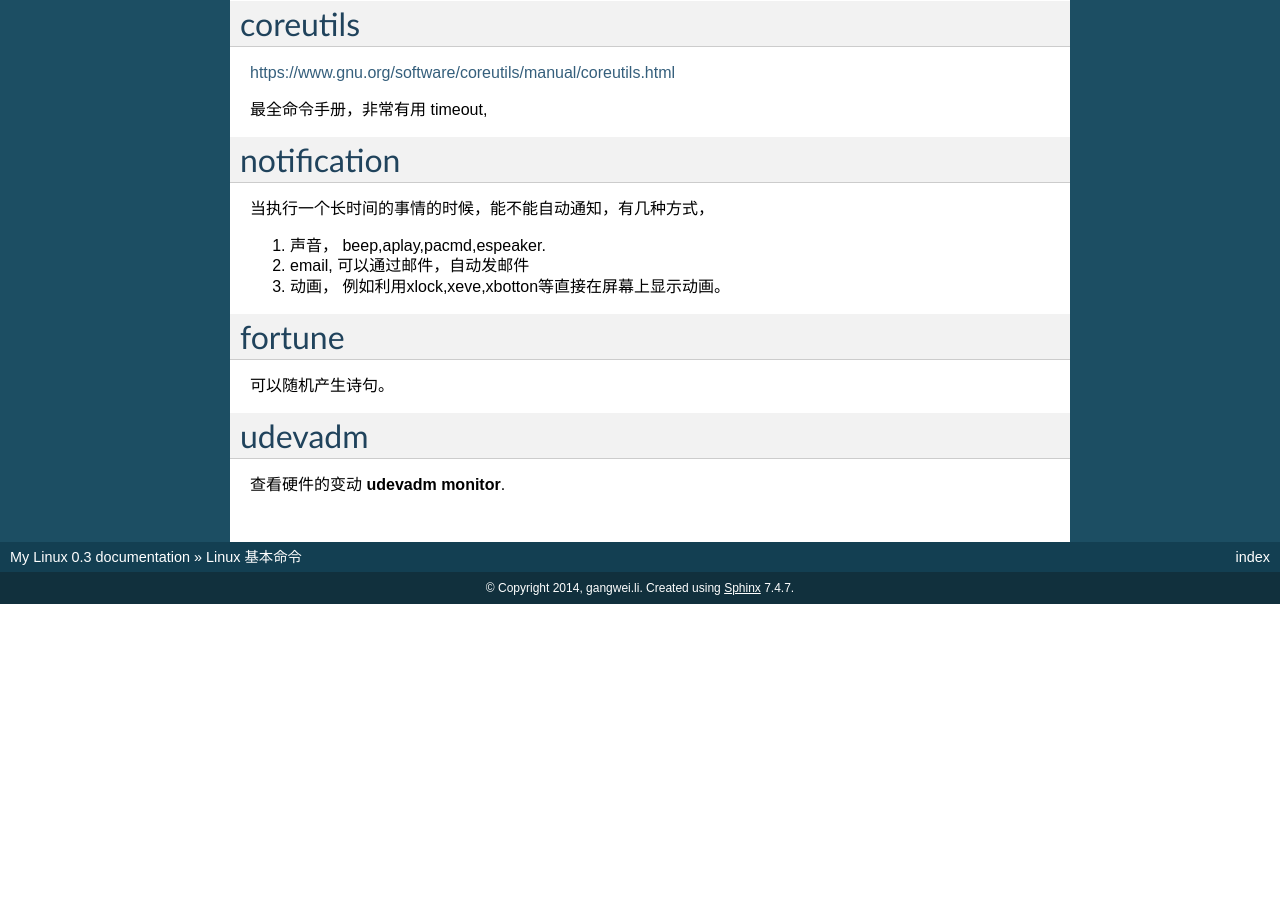
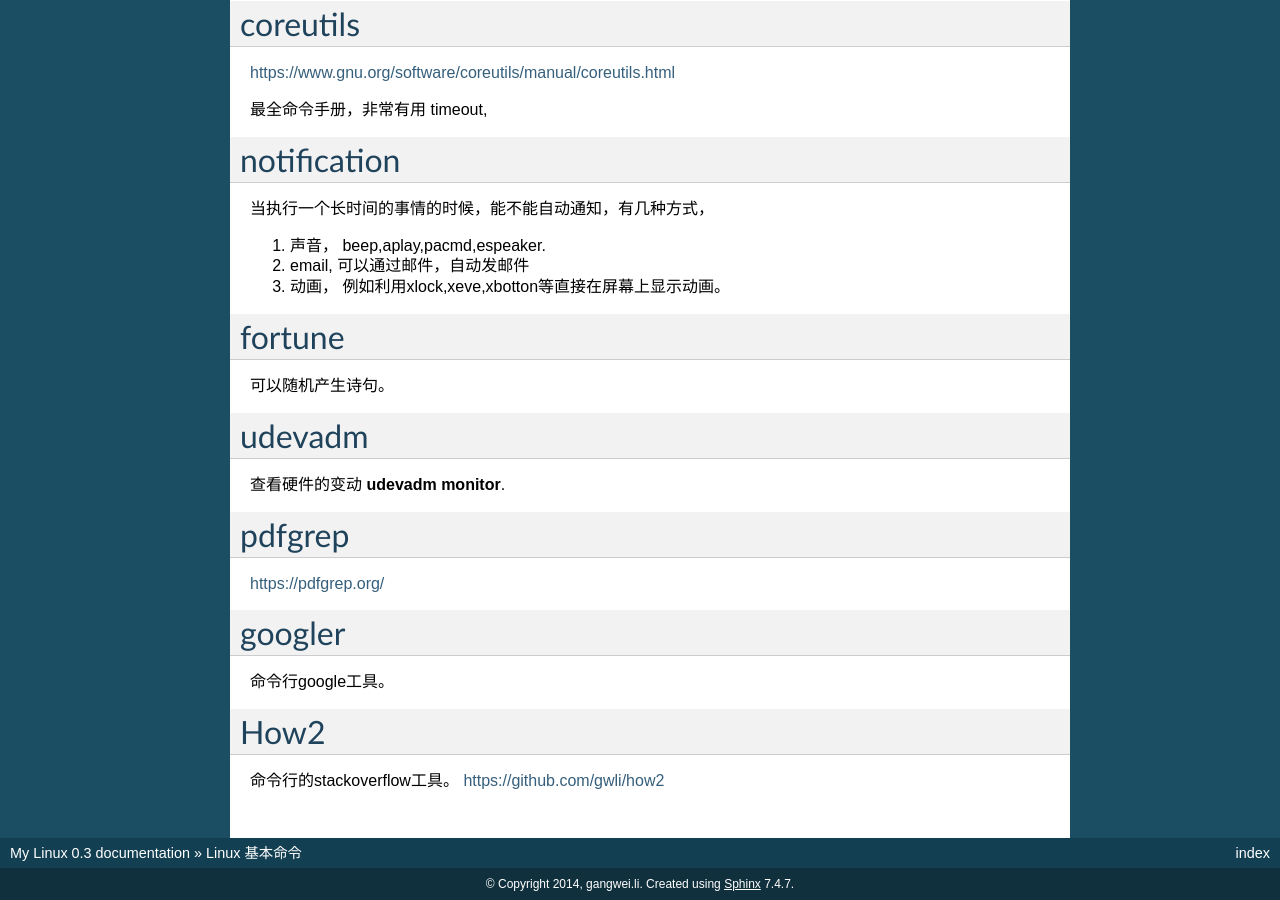
Before and after one commit to gwli/MyLinux, a Sphinx documentation site: the page built from source/content/Stage_1/command.rst, in a window 1280 px wide and 900 px high, scrolled down 5581 px. Built offline with Sphinx 7.4.7, drawn with Linux system fonts in a browser that asks for light colours; formulas are drawn with MathJax 3; before the commit the page ends 6185 px from its top, so only the background shows below that.

Commit message:
添加 pdfgrep, googler,how2

```diff
--- a/source/content/Stage_1/command.rst
+++ b/source/content/Stage_1/command.rst
@@ -391,3 +391,19 @@ udevadm
 =======
 
 查看硬件的变动  :command:`udevadm monitor`.
+
+pdfgrep
+=======
+
+https://pdfgrep.org/
+
+googler
+=======
+
+命令行google工具。
+
+How2
+====
+
+命令行的stackoverflow工具。
+https://github.com/gwli/how2
```
